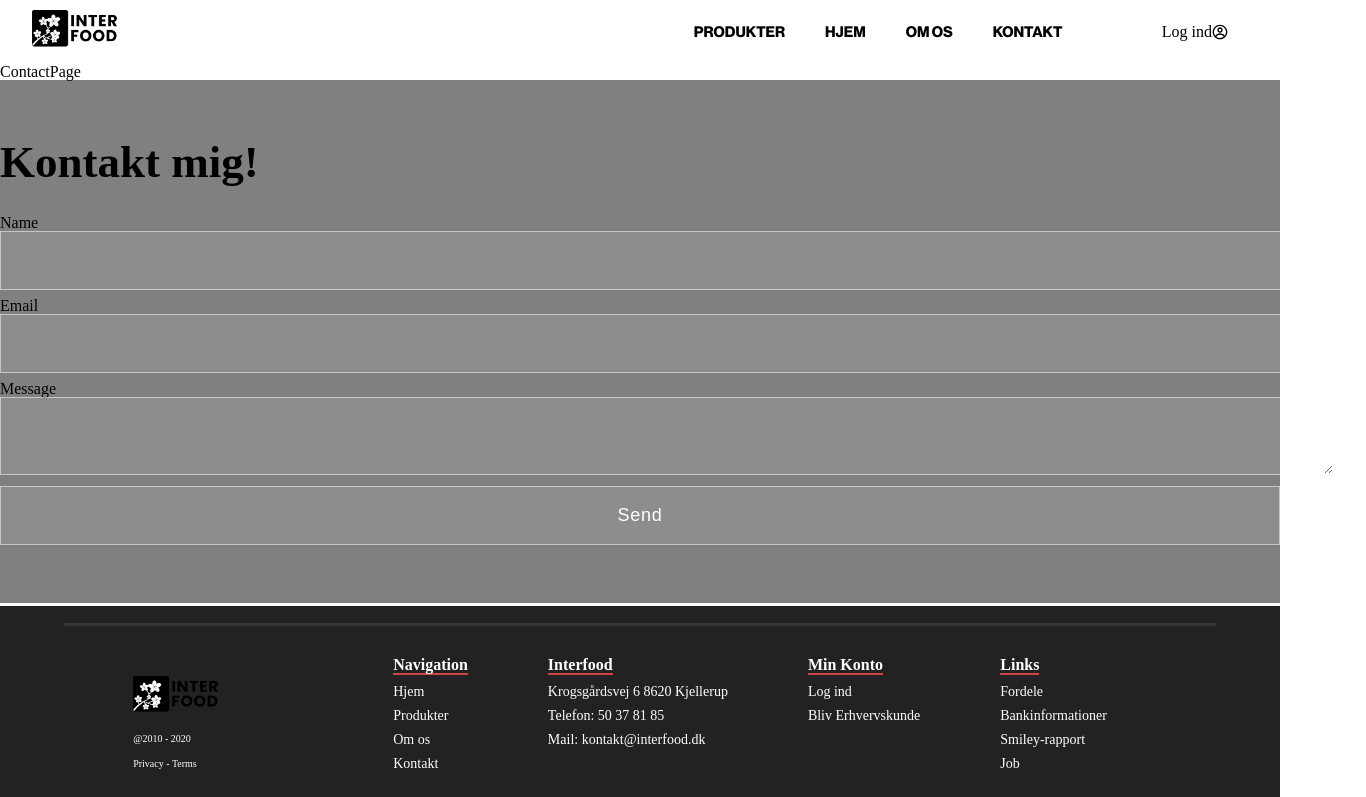
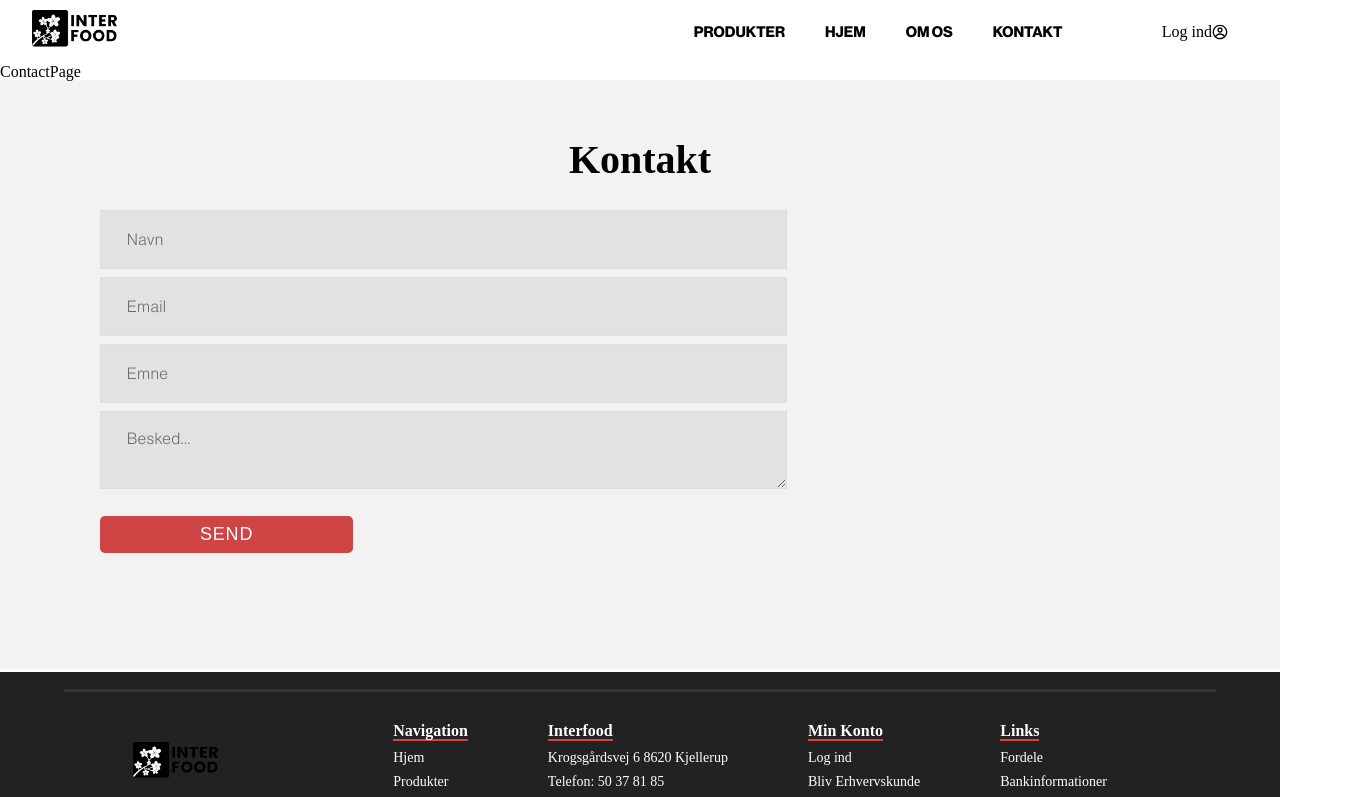
Before and after one commit to MalteKrog/Interfood, a React (Create React App) app: page /contact in a window 1280 px wide. Shown: the top 797 px of the page, 1366 px wide, since content can reach past the window. Built offline with nearby package versions, Linux system fonts and the light colour scheme.

Commit message:
Kontakt side
Styling på kontakt side

```diff
--- a/src/App.css
+++ b/src/App.css
@@ -37,39 +37,90 @@
     url("./assets/fonts/NeueHaasDisplayBoldItalic.ttf") format("truetype");
 }
 
+.contact h2 {
+  font-size: 40px;
+  font-weight: 700;
+  margin-bottom: 30px;
+  text-align: center;
+}
+
 .contact {
-  background: gray;
+  background: rgb(242, 242, 242);
   padding: 60px 0 50px 0;
+}
+
+#kontaktbtn {
+  border: 0;
+  background-color: #CF4444;
+  color: #fff;
+  padding: .5rem;
+  margin: 1rem 0;
+  width: 40%;
+  text-transform: uppercase;
+  cursor: pointer;
+  border-radius: 5px;
+}
+
+#kontaktbtn:hover {
+  background-color: #000000b1;
+}
+
+.container{
+  position: relative;
+  display: flex;
+  justify-content: left;
+  align-items: center;
+  padding-left: 50px;
+  width: 100%;
+  height: 100%;
+}
+
+.contact-box {
+  max-width: 50%;
+  display: grid;
+  grid-template-columns: repeat(2fr);
+  justify-content: center;
+  align-items: center;
+}
+
+.field {
+  width: 100%;
+  padding: 0.5rem 1rem;
+  color: #000;
+  font-size: 5.2rem;
+}
+
+.left {
+  height: 100%;
+}
+
+.right {
+  padding: 25px 40px;
 }
 
 p.success {
   color: white !important;
 }
 
-  .btn-2 {
+.btn-2 {
     border: none;
     background-color: transparent;
   }
 
-  .btn-2:hover {
+.btn-2:hover {
     border: none;
     color: rgb(247, 54, 54);
     cursor: pointer;
     background-color: rgb(234, 234, 234);
     transition: ease-in-out 0.4s;
   }
-.contact h2 {
-  font-size: 45px;
-  font-weight: 700;
-  margin-bottom: 30px;
-}
 
+/* Den farve som baren skal have altid */
 .contact form input,
 .contact form textarea {
   width: 100%;
-  background: rgba(255, 255, 255, 0.1);
-  border: 1px solid rgba(255, 255, 255, 0.5);
-  color: #fff;
+  background: rgba(96, 93, 93, 0.1);
+  border: 1px solid rgba(219, 219, 219, 0.5);
   margin: 0 0 8px 0;
   padding: 18px 26px;
   font-weight: 500;
@@ -78,17 +129,18 @@ p.success {
   transition: 0.3s ease-in-out;
 }
 
+/* Den farve som baren skal have når man trykker på den */
 .contact form input:focus,
 .contact form textarea:focus {
-  background: rgba(255, 255, 255, 1);
-  color: #121212;
+  background: rgb(130, 130, 130);
 }
 
 .contact form input::placeholder,
 .contact form textarea::placeholder {
   font-size: 16px;
   font-weight: 400;
-  color: #fff;
+  color: rgb(107, 107, 107);
+  font-family: "light";
 }
 
 .contact form input:focus::placeholder,
--- a/src/components/contact/contact.js
+++ b/src/components/contact/contact.js
@@ -24,24 +24,27 @@ export const Contact = () => {
 
   return (
     <section className="contact" id="connect">
+       <h2>Kontakt</h2>
       <Container>
         <Row className="align-items-center">
           <Col size={12} md={6}>
             <TrackVisibility>
               {({ isVisible }) =>
                 <div className={isVisible ? "animate__animated animate__fadeIn" : ""}>
-                <h2>Kontakt mig!</h2>
-                  <Row>
-                    <form ref={form} onSubmit={sendEmail}>
-                    <label>Name</label>
-                    <input type="text" name="from_name" />
-                    <label>Email</label>
-                    <input type="email" name="email" />
-                    <label>Message</label>
-                    <textarea name="message" />
-                    <input className="kontaktbtn" type="submit" value="Send" />
-                  </form>
-                  </Row>
+                <section className="container">
+                    <div className="contact-box">
+                      <div className="left">
+                      <form ref={form} onSubmit={sendEmail}>
+                      <input type="text" className="field" name="from_name" placeholder="Navn" />
+                      <input type="email" className="field" name="email" placeholder="Email" />
+                      <input type="subject" className="field" name="subject" placeholder="Emne" />
+                      <textarea className="field" name="message" placeholder="Besked..." />
+                      <input id="kontaktbtn" type="submit" value="Send" />
+                      </form>
+                      </div>
+                      <div className="right"></div>
+                    </div>
+                  </section>
               </div>}
             </TrackVisibility>
           </Col>
```
